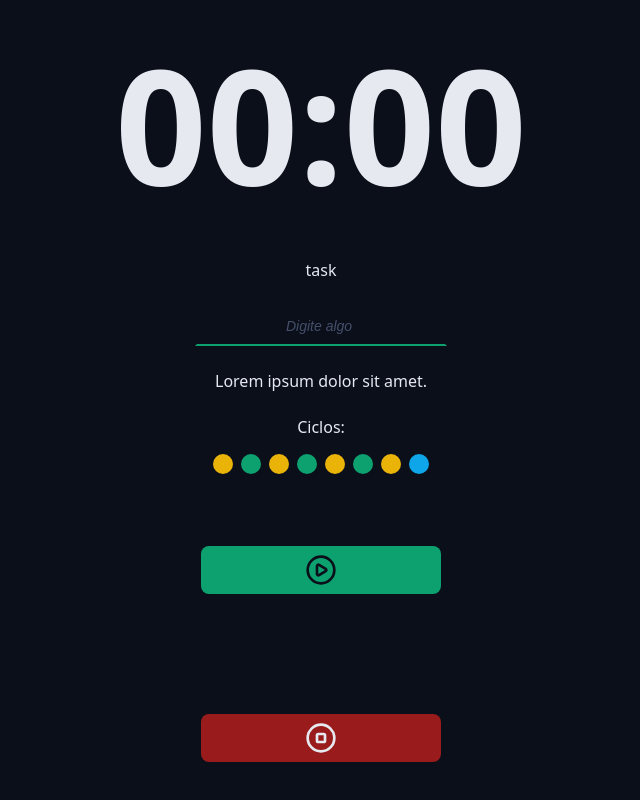
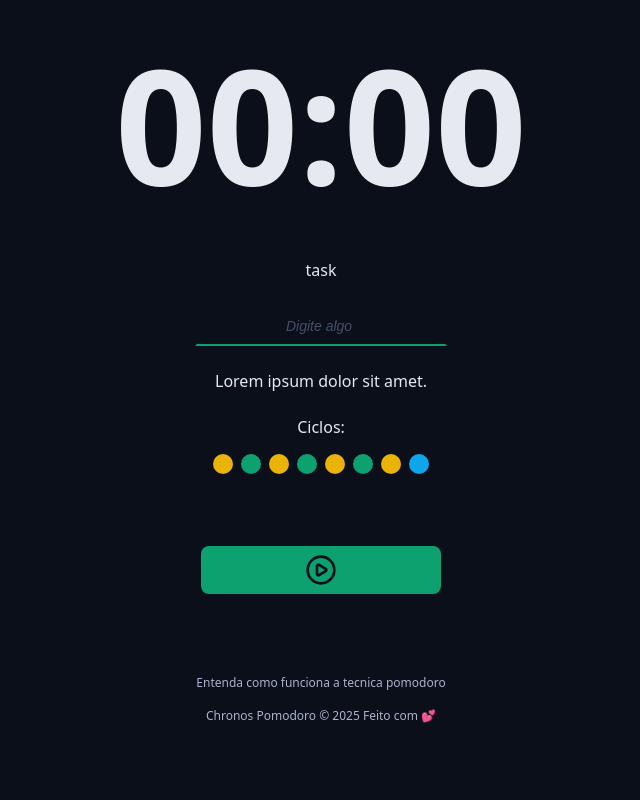
Before and after one commit to jrsanches1/chronos-pomodoro, a React (Vite) app: page / in a window 1280 px wide. Shown: the part 282-1082 px from the top of the page, without its empty margins (319-959 px from the left). After the commit the page ends 1038 px from the top, so only its background shows below. Built offline with nearby package versions, Linux system fonts and the light colour scheme.

Commit message:
added useState

```diff
--- a/src/App.tsx
+++ b/src/App.tsx
@@ -8,7 +8,8 @@ import { CountDown } from './components/CountDown';
 import { DefaultInput } from './components/DefaultInput';
 import { Cycles } from './components/Cycles';
 import { DefaultButton } from './components/DefaultButton';
-import { PlayCircleIcon, StopCircleIcon } from 'lucide-react';
+import { PlayCircleIcon } from 'lucide-react';
+import { Footer } from './components/Footer';
 
 export function App() {
   return (
@@ -45,10 +46,13 @@ export function App() {
           </div>
 
           <div className='formRow'>
-            <DefaultButton icon={<PlayCircleIcon />} color='green' />
-            <DefaultButton icon={<StopCircleIcon />} color='red' />
+            <DefaultButton icon={<PlayCircleIcon />} />
           </div>
         </form>
+      </Container>
+
+      <Container>
+        <Footer />
       </Container>
     </>
   );
--- /dev/null
+++ b/src/components/Footer/index.tsx
@@ -0,0 +1,12 @@
+import styles from './styles.module.css';
+
+export function Footer() {
+  return (
+    <footer className={styles.footer}>
+      <a href=''>Entenda como funciona a tecnica pomodoro</a>
+      <a href=''>
+        Chronos Pomodoro &copy; {new Date().getFullYear()} Feito com 💕
+      </a>
+    </footer>
+  );
+}
--- /dev/null
+++ b/src/components/Footer/styles.module.css
@@ -0,0 +1,17 @@
+.footer {
+  display: flex;
+  flex-direction: column;
+  align-items: center;
+  justify-content: center;
+  font-size: 1.2rem;
+  gap: 1.6rem;
+}
+.footer a {
+  color: var(--text-muted);
+  text-decoration: none;
+}
+
+.footer a:hover {
+  color: var(--text-muted);
+  text-decoration: underline;
+}
```
